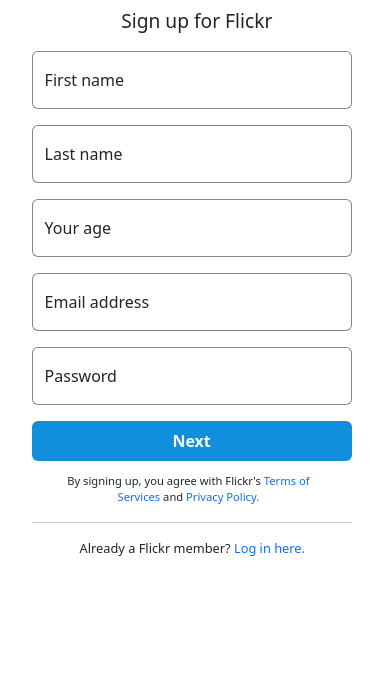
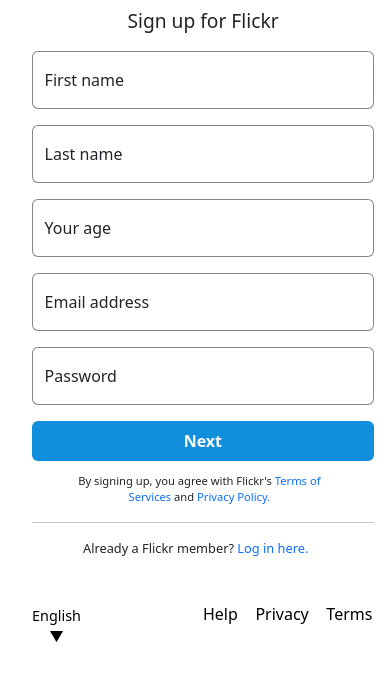
Before and after one commit to EmmanuelOla238/Flickr-Clone, a plain HTML site: page signup.html in a window 390 px wide. Shown: the part 59-738 px from the top of the page. Drawn offline with nearby package versions, Linux system fonts and the light colour scheme.

Commit message:
Forth texting

```diff
--- a/responsive.css
+++ b/responsive.css
@@ -36,7 +36,7 @@
     }
     #carouselImage{
         width: 100vh;
-        height: 100hv;
+        height: 90hv;
     }
     #textDiv{
         display: block;
--- a/signup.html
+++ b/signup.html
@@ -144,6 +144,20 @@
         height: 12%;
         margin-left: 2%;
     }
+    #formSection {
+        width: 100%;
+        height: 100%;
+        background-color: white;
+        border-radius: 5px;
+        padding: 1em;
+        z-index: 2;
+    }
+    .dropbtn2{
+        color: black;
+    }
+    #links{
+        color: black;
+    }
 }
 </style>
 
```
Also changed, not shown: signin.html (+8 -1 lines).
